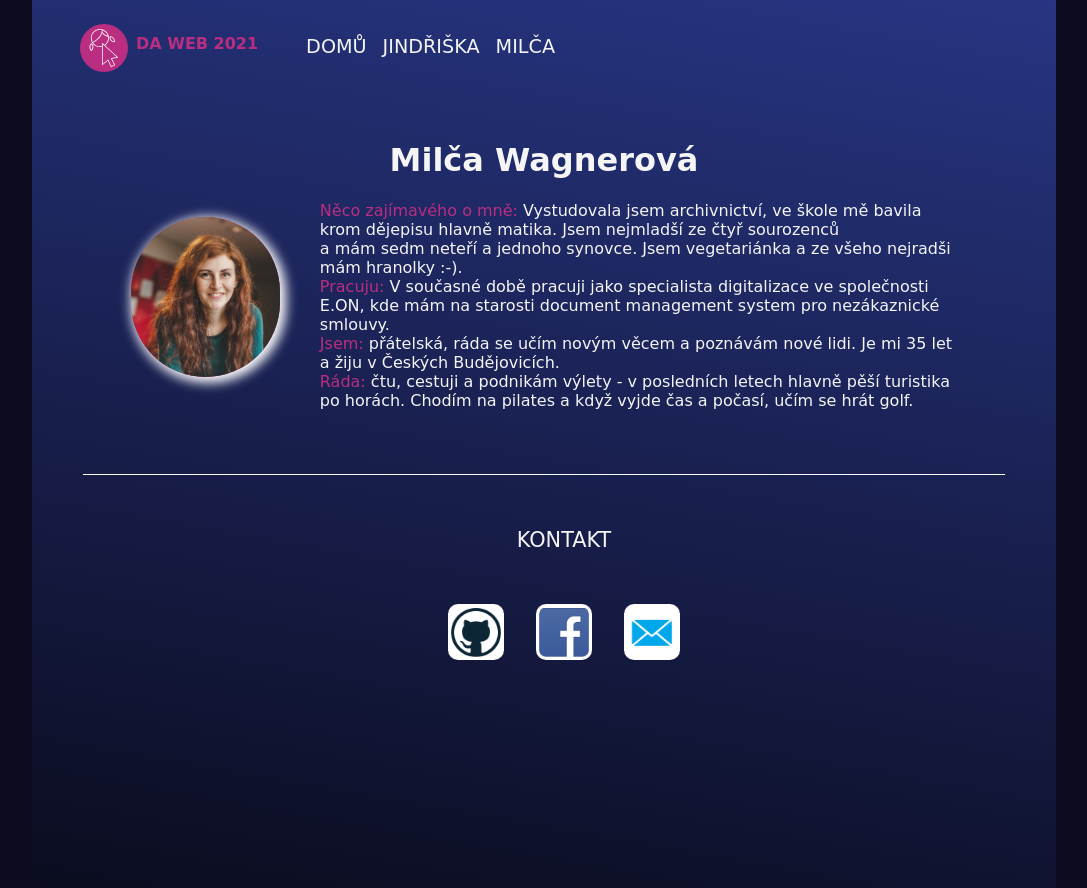
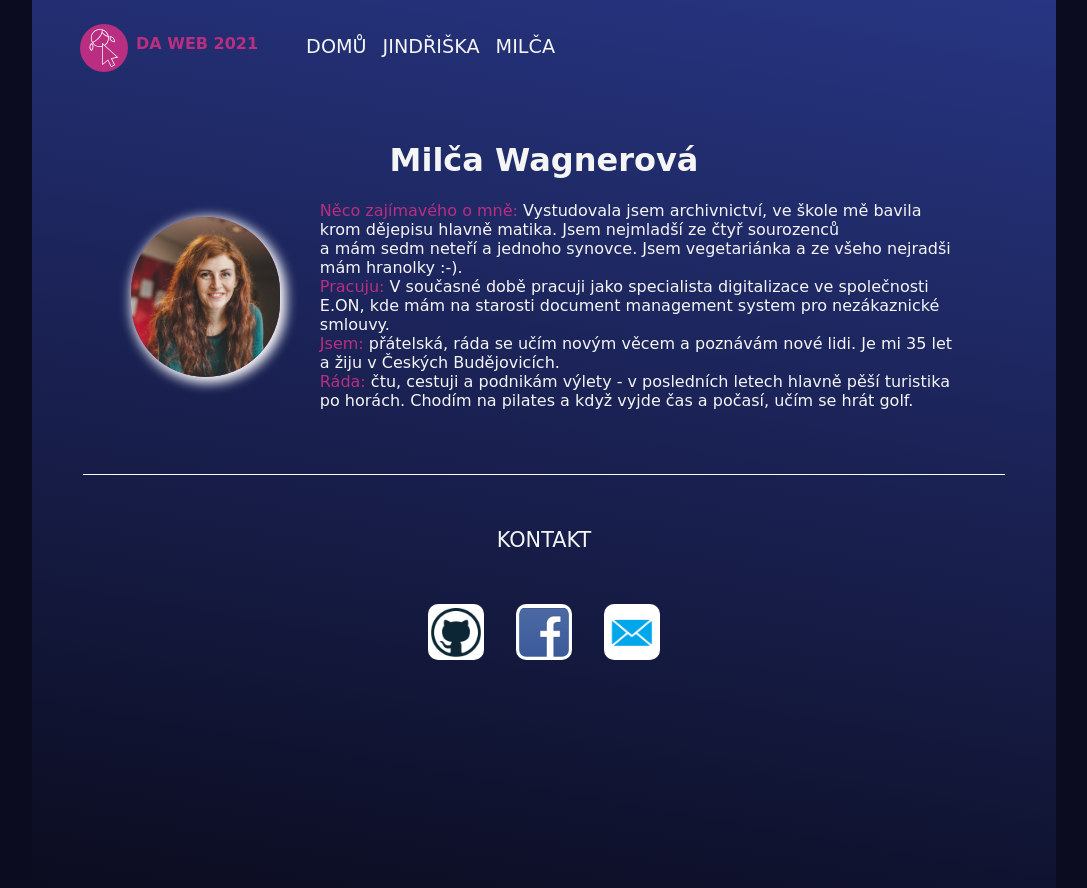
Before and after one commit to MiliWag/o-projektu, a plain HTML site: page milca.html in a window 1280 px wide. Shown: the whole page, without its empty margins (96-1183 px from the left). Drawn offline with Linux system fonts and the light colour scheme; a web font is replaced by a local one.

Commit message:
vycentrování odkazů

```diff
--- a/style.css
+++ b/style.css
@@ -294,7 +294,6 @@ h1 {
   font-size: 1.3rem;
   font-weight: 500;
   text-transform: uppercase;
-  margin-left: 2.5rem;
 }
 
 .milca-links,
@@ -303,6 +302,7 @@ h1 {
   display: flex;
   flex-wrap: wrap;
   justify-content: center;
+  padding-inline-start: 0px;
 }
 
 .milca-links__item img,
```
